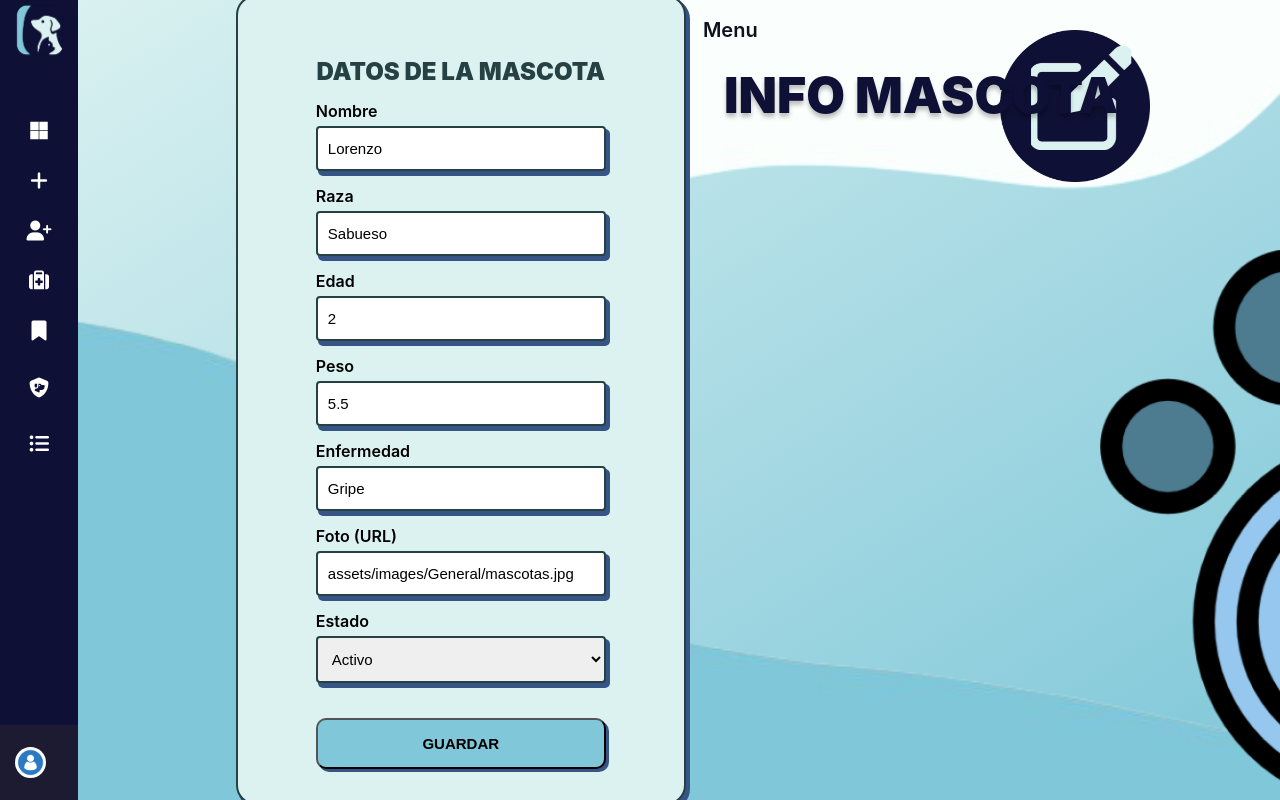
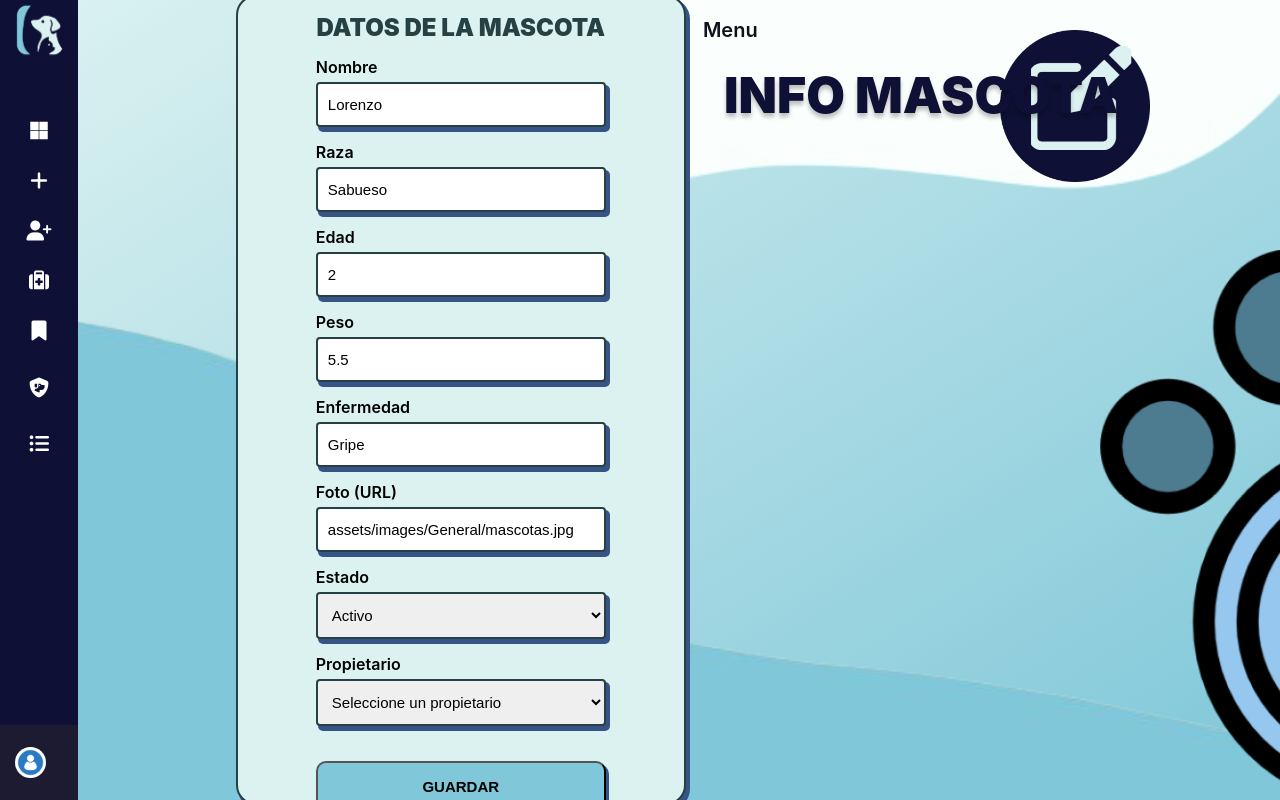
Before and after one commit to NataliaAvilaTorres/Proyecto-Desarrollo-Web---Angular, an Angular app: page /mascotaForm/update/1 in a window 1280 px wide. Shown: the top 800 px of the page. Built offline with nearby package versions, Linux system fonts and the light colour scheme.

Commit message:
relaciones ya quedaron

```diff
--- a/src/app/mascota/mascota-form/mascota-form.component.html
+++ b/src/app/mascota/mascota-form/mascota-form.component.html
@@ -146,6 +146,15 @@
                     </select>
                 </div>
 
+                <div class="form_group">
+                    <label class="sub_title" for="owner">Propietario</label>
+                    <select id="owner" name="propietario" [(ngModel)]="selectedPropietario" class="form_style" required>
+                        <option value="" disabled selected>Seleccione un propietario</option>
+                        <option *ngFor="let propietario of propietarioList" [value]="propietario.cedula">{{ propietario.cedula }}</option>
+                    </select>
+                </div>
+
+
                 <div>
                     <button type="submit" class="btn">GUARDAR</button>
                 </div>
--- a/src/app/mascota/mascota-form/mascota-form.component.ts
+++ b/src/app/mascota/mascota-form/mascota-form.component.ts
@@ -3,6 +3,8 @@ import { Mascota } from '../mascota';
 import { ActivatedRoute, Router } from '@angular/router';
 import { MascotaService } from 'src/app/service/mascota.service';
 import { NgForm } from '@angular/forms';
+import { Propietario } from 'src/app/propietario/propietario';
+import { PropietarioService } from 'src/app/service/propietario.service';
 
 @Component({
   selector: 'app-mascota-form',
@@ -18,12 +20,17 @@ export class MascotaFormComponent {
     peso: 0,
     enfermedad: '',
     fotoUrl: '',
-    estado: ''
+    estado: '',
+    propietario: { id: 0, nombre: '', cedula: '', correo: '', celular: '', contrasena: '', mascotas: [] }
   };
+
+  propietarioList: Propietario[] = [];
+  selectedPropietario: string = '';  // Añadimos la variable
   isEditing: boolean = false;
 
   constructor(
     private mascotaService: MascotaService,
+    private propietarioService: PropietarioService,
     private route: ActivatedRoute,
     private router: Router
   ) { }
@@ -35,6 +42,9 @@ export class MascotaFormComponent {
       const mascotaId = +id;
       this.mascota = this.mascotaService.findMascotaById(mascotaId);
     }
+
+    // Cargar lista de propietarios directamente si findAll() devuelve un arreglo
+    this.propietarioList = this.propietarioService.findAll();
   }
 
   updateMascota(form: NgForm): void {
--- a/src/app/mascota/mascota.ts
+++ b/src/app/mascota/mascota.ts
@@ -1,3 +1,5 @@
+import { Propietario } from "../propietario/propietario";
+
 export interface Mascota {
     id: number;
     nombre: string;
@@ -7,4 +9,5 @@ export interface Mascota {
     enfermedad: string;
     fotoUrl: string;
     estado: string;
+    propietario?: Propietario
 }
--- a/src/app/propietario/propietario-details/propietario-details.component.css
+++ b/src/app/propietario/propietario-details/propietario-details.component.css
@@ -1,17 +1,14 @@
 /* Contenedor principal */
 .container {
-    margin: 140px auto;
+    margin: 140px 100px;
     padding: 20px;
     background: linear-gradient(135deg, #fff, #f9f9f9);
     border-radius: 25px;
     box-shadow: 0 10px 30px rgba(0, 0, 0, 0.15);
     text-align: center;
     width: max-content;
-    /* Ajusta el contenedor al contenido */
     max-width: 100%;
-    /* Evitar que crezca más que el viewport */
     overflow-x: auto;
-    /* Para que en caso de que la tabla sea más grande, haga scroll horizontal */
 }
 
 /* Título principal */
@@ -35,6 +32,7 @@ h1.servicios {
     box-shadow: 0 15px 35px rgba(0, 0, 0, 0.2);
     padding: 20px;
     text-align: center;
+
 }
 
 h5 {
--- a/src/app/service/propietario.service.ts
+++ b/src/app/service/propietario.service.ts
@@ -25,7 +25,7 @@ export class PropietarioService {
           peso: 30,
           enfermedad: "Ninguna",
           fotoUrl: "assets/images/firulais.png",
-          estado: "Sano"
+          estado: "Sano",
         },
         {
           id: 2,
```
